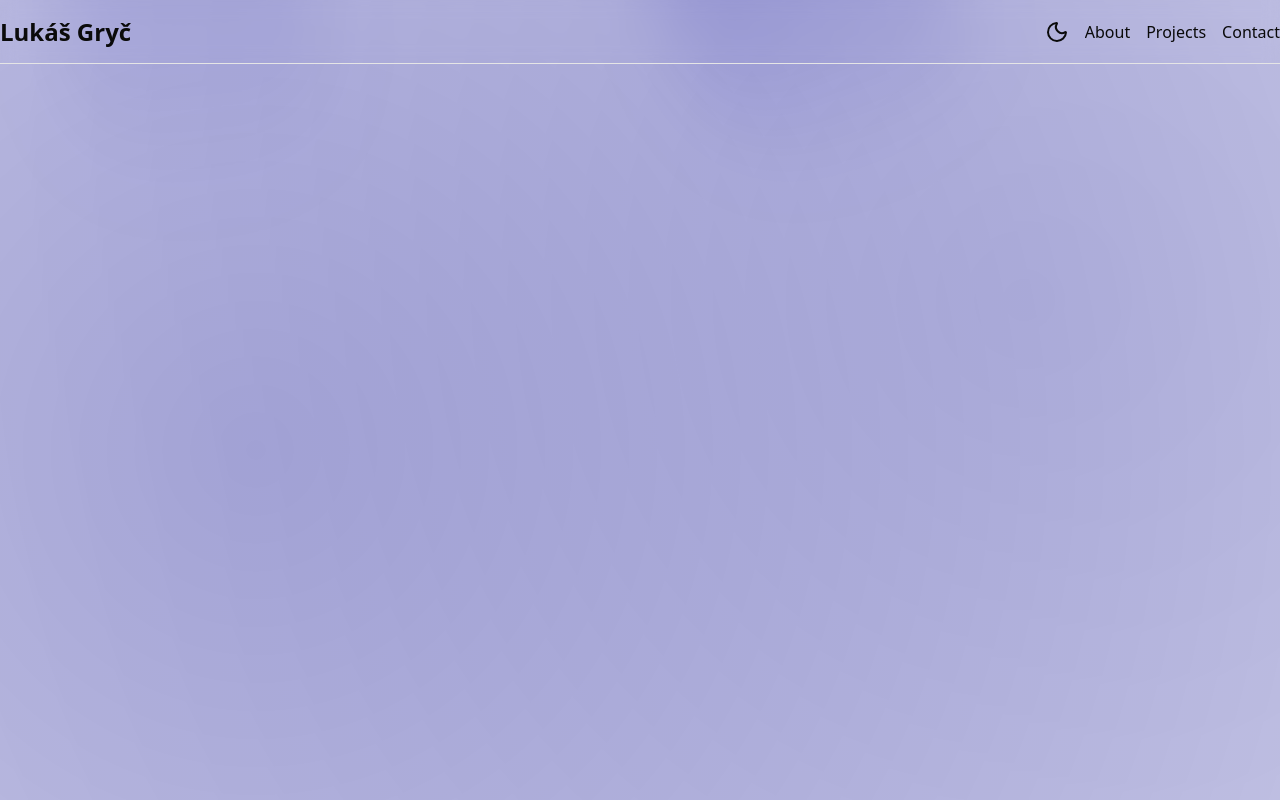
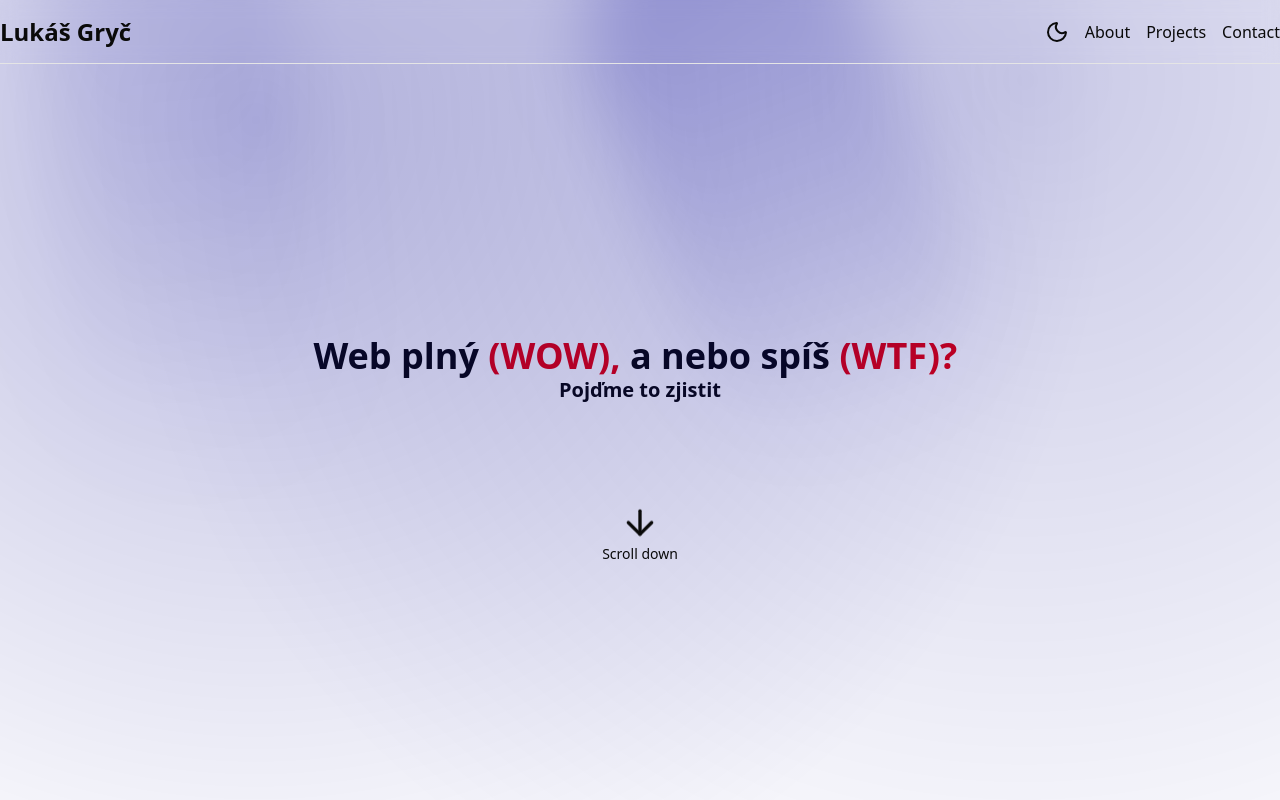
Before and after one commit to LukyGryc/personal-page, a Next.js app: page / in a window 1280 px wide. Shown: the top 800 px of the page. Built offline with nearby package versions, Linux system fonts and the light colour scheme.

Commit message:
Landing page

```diff
--- a/app/layout.tsx
+++ b/app/layout.tsx
@@ -47,7 +47,7 @@ export default function RootLayout({
       >
         <div className="w-full h-full relative">
           <LightRays className="z-0 absolute h-full" />
-          <div className=" w-full h-[3000px] z-10">
+          <div className=" w-full z-10">
             <Header />
             {children}
           </div>
--- a/app/page.tsx
+++ b/app/page.tsx
@@ -1,9 +1,19 @@
-import { LightRays } from "@/components/ui/light-rays";
+import ScrollDown from "@/components/common/ScrollDown";
+import SectionDescription from "@/components/layout/Texts/SectionDescription";
+import SectionHeader from "@/components/layout/Texts/SectionHeader";
 
 export default function Home() {
   return (
-    <div>
-
-    </div>
+    <main>
+      <div className="w-full h-dvh max-w-7xl mx-auto flex">
+        <section className="w-full flex flex-col justify-center">
+          <div className="text-center flex flex-col">
+            <SectionHeader text="Web plný (WOW), a nebo spíš (WTF)?" />
+            <SectionDescription text="Pojďme to zjistit" />
+            <ScrollDown />
+          </div>
+        </section>
+      </div>
+    </main>
   );
 }
--- /dev/null
+++ b/components/common/ScrollDown.tsx
@@ -0,0 +1,20 @@
+"use client";
+import { cn } from "@/lib/utils"
+import { ArrowDown } from "lucide-react"
+import { motion } from "motion/react"
+
+const ScrollDown = ({ className }: { className?: string }) => {
+    return (
+        <motion.div
+            className={cn("flex flex-col items-center justify-center", className)}
+            initial={{ y: -40 }}
+            animate={{ y: 100 }}
+            transition={{ duration: 0.5, ease: "easeInOut" }}
+        >
+            <ArrowDown className="w-10 h-10 animate-bounce" />
+            <span className="text-sm">Scroll down</span>
+        </motion.div>
+    )
+}
+
+export default ScrollDown
--- a/components/layout/Header/Header.tsx
+++ b/components/layout/Header/Header.tsx
@@ -2,15 +2,16 @@ import Link from "next/link"
 import { AnimatedThemeToggler } from "../../ui/animated-theme-toggler"
 import HeaderLinks from "./HeaderLinks"
 
+//AnimatedThemeToggler - fav feature
 const Header = () => {
     return (
-        <header className="w-full h-16 z-10 backdrop-blur-sm sticky top-0 border-b ">
+        <header className="w-full h-16 z-10 backdrop-blur-sm fixed top-0 border-b ">
             <div className="w-full h-full max-w-7xl mx-auto flex items-center justify-between">
                 <div className="text-2xl font-bold">
                     <Link href="/">Lukáš Gryč</Link>
                 </div>
                 <div className="flex items-center gap-4 h-6">
-                    <AnimatedThemeToggler />
+                    <AnimatedThemeToggler className="cursor-pointer" />
                     <HeaderLinks />
                 </div>
             </div>
--- a/components/layout/Header/HeaderLinks.tsx
+++ b/components/layout/Header/HeaderLinks.tsx
@@ -13,14 +13,8 @@ const navigation = [
 const HeaderLinks = () => {
     return (
         <nav className="flex gap-4 h-full">
-            {navigation.map((item, index) => (
-                <motion.span
-                    key={item.href}
-                    initial={{ opacity: 0, y: 10 }}
-                    animate={{ opacity: 1, y: 0 }}
-                    transition={{ duration: 0.3, delay: index * 0.05 }}
-                >
-                    <Link href={item.href} className="block">
+            {navigation.map(({ name, href }) => (
+                <Link href={href} className="block" key={href}>
                     <motion.span
                         className="relative inline-block overflow-hidden"
                         initial="rest"
@@ -35,7 +29,7 @@ const HeaderLinks = () => {
                             }}
                             transition={{ duration: 0.3, ease: "easeInOut" }}
                         >
-                                {item.name}
+                            {name}
                         </motion.span>
 
                         <motion.span
@@ -46,11 +40,10 @@ const HeaderLinks = () => {
                             }}
                             transition={{ duration: 0.3, ease: "easeInOut" }}
                         >
-                                {item.name}
+                            {name}
                         </motion.span>
                     </motion.span>
                 </Link>
-                </motion.span>
             ))}
         </nav>
     )
--- /dev/null
+++ b/components/layout/Texts/SectionDescription.tsx
@@ -0,0 +1,20 @@
+"use client"
+
+import { cn } from "@/lib/utils"
+import { motion } from "motion/react"
+
+const SectionDescription = ({ text, className }: { text: string, className?: string }) => {
+    return (
+        <motion.h2
+            className={cn("text-xl font-semibold", className)}
+            initial={{ opacity: 0, y: 40 }}
+            animate={{ opacity: 1, y: 0 }}
+            transition={{ duration: 0.5, ease: "easeInOut" }}
+
+        >
+            {text}
+        </motion.h2>
+    )
+}
+
+export default SectionDescription
--- /dev/null
+++ b/components/layout/Texts/SectionHeader.tsx
@@ -0,0 +1,32 @@
+"use client"
+
+import { cn } from "@/lib/utils"
+import { motion } from "motion/react"
+
+const SectionHeader = ({
+    text,
+    className,
+}: {
+    text: string
+    className?: string
+}) => {
+
+    const words = text.split(" ")
+    return (
+        <motion.h1
+            className={cn("text-4xl font-bold flex justify-center", className)}
+            initial={{ opacity: 0, y: -40 }}
+            animate={{ opacity: 1, y: 0 }}
+            transition={{ duration: 0.5, ease: "easeInOut" }}
+        >
+            {words.map((word, index) => (
+                //Key=index should be fine because it's a static list, while the words could repeat
+                <span key={index} className={`${word.includes("(") || word.includes(")") ? "hover:animate-spin text-red-600" : ""}`}>
+                    {word}&nbsp;
+                </span>
+            ))}
+        </motion.h1>
+    )
+}
+
+export default SectionHeader
```
Also changed, not shown: components.json. Lines whose indentation alone changed are shown as unchanged.
